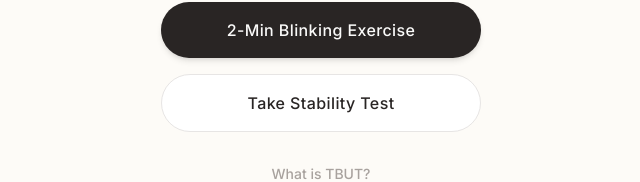
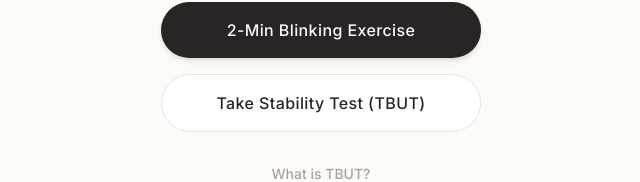
Before and after one commit to anujmagazine/Dry-Eye-Relief-Exercises, a React (Vite) app: page / in a window 1280 px wide. Shown: the part 472-654 px from the top of the page, without its empty margins (319-959 px from the left). Built offline with nearby package versions, Linux system fonts and the light colour scheme; no server answers; a web font is replaced by a local one.

Commit message:
feat: Clarify stability test button label
Rename "Take Stability Test" to "Take Stability Test (TBUT)" to provide clearer context to users about the nature of the test. TBUT stands for Tear Break-Up Time, which is the metric measured by the test.

```diff
--- a/components/HomeView.tsx
+++ b/components/HomeView.tsx
@@ -35,7 +35,7 @@ const HomeView: React.FC<HomeViewProps> = ({ onStartTest, onStartExercise, onRea
           onClick={onStartTest}
           className="w-full py-4 bg-white border border-stone-200 text-stone-800 rounded-full hover:bg-stone-50 transition-all font-medium tracking-wide"
         >
-          Take Stability Test
+          Take Stability Test (TBUT)
         </button>
         <button
           onClick={onReadMore}
```
